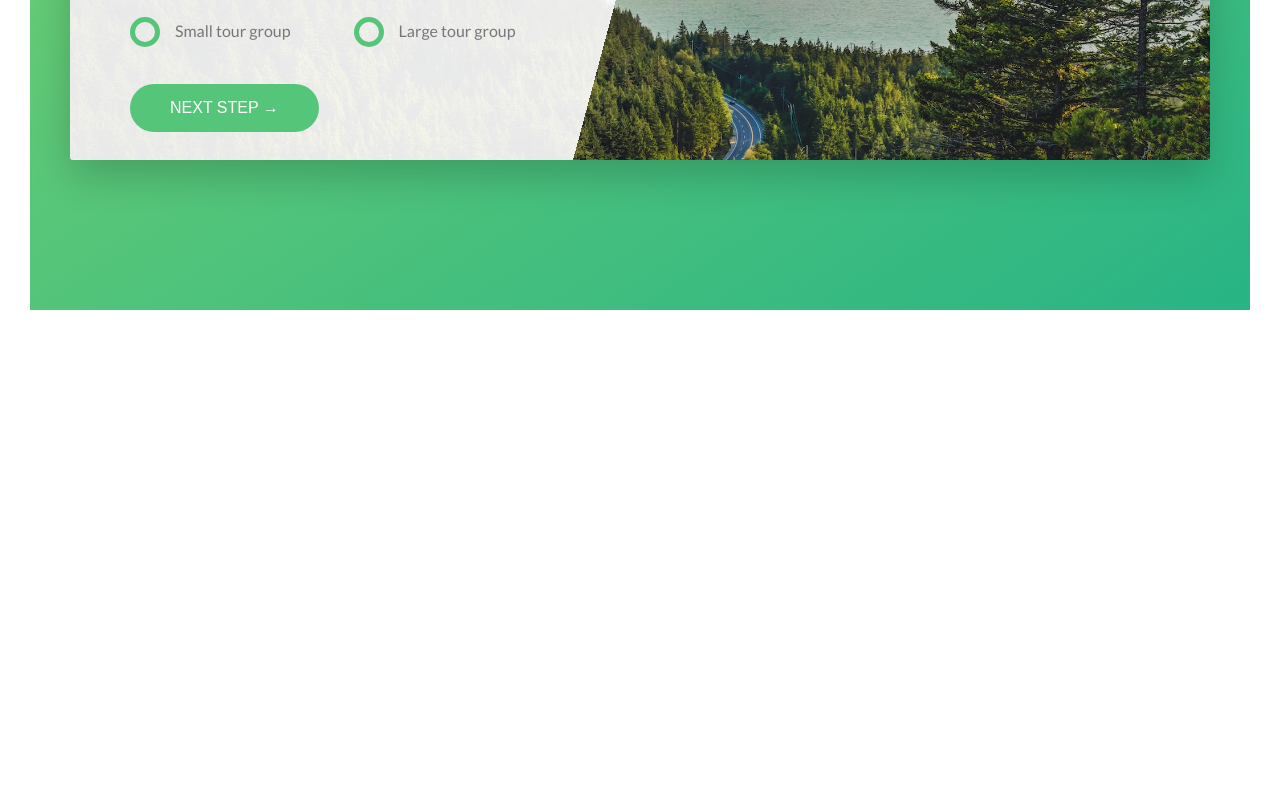
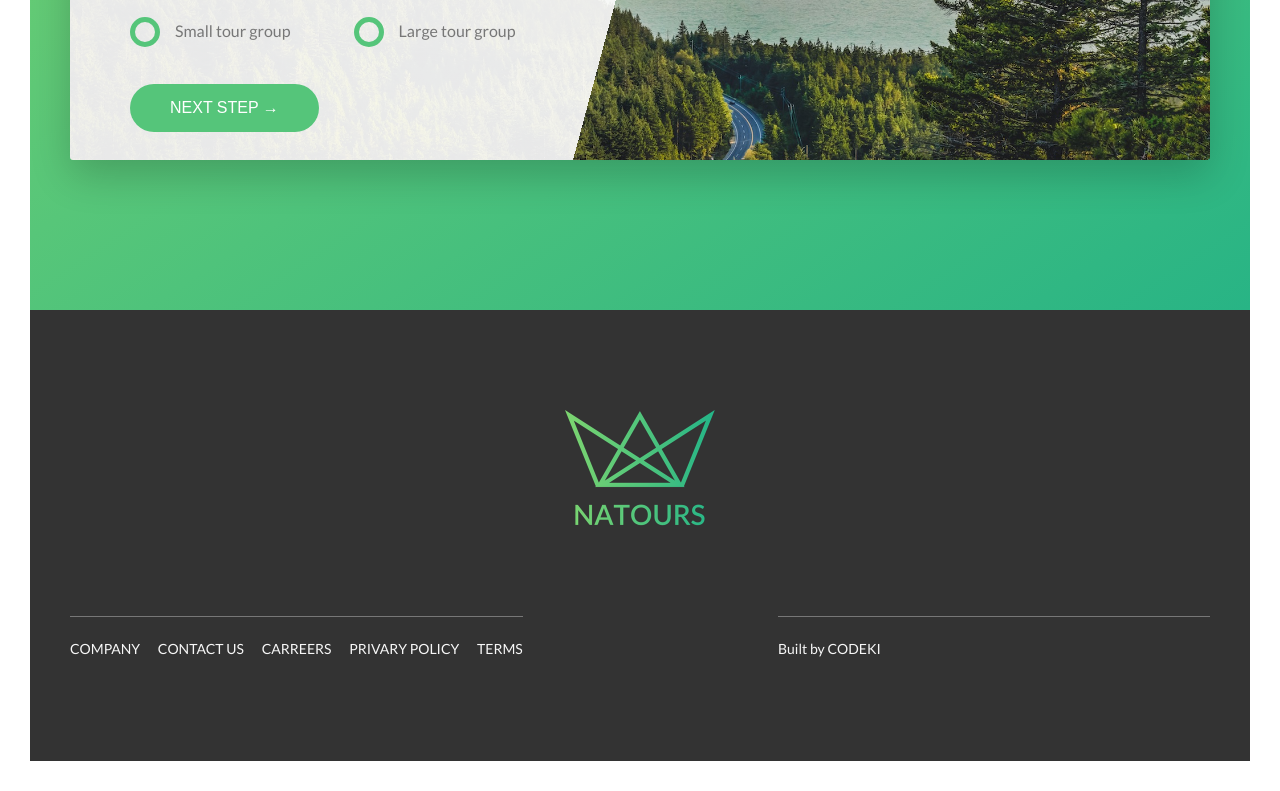
Before and after one commit to codedeki/Adventure-Tours-App-Front-End, a website: page docs/index.html in a window 1280 px wide. Shown: the part 5002-5793 px from the top of the page. Before the commit the page ends 5342 px from the top, so only its background shows below. Drawn offline with Linux system fonts and the light colour scheme.

Commit message:
built footer

```diff
--- a/docs/index.html
+++ b/docs/index.html
@@ -270,7 +270,7 @@
                     </div>
             </section>
 
-            <div class="section-book">
+            <section class="section-book">
                 <div class="row">
                     <div class="book">
                         <div class="book__form">
@@ -315,15 +315,35 @@
                                     <button class="btn btn--green">Next step &rarr;</button>
                                 </div>
                             </form>
-
                         </div>
                     </div>
+                </div>
+            </section>
+        </main>
 
-
+        <footer class="footer">
+            <div class="footer__logo-box">
+                <img src="img/logo-green-2x.png" alt="Full logo" class="footer__logo">
+            </div>
+            <div class="row">
+                <div class="col-1-of-2">
+                    <div class="footer__navigation">
+                        <ul class="footer__list">
+                            <li class="footer__item"><a href="#" class="footer__link">Company</a></li>
+                            <li class="footer__item"><a href="#" class="footer__link">Contact us</a></li>
+                            <li class="footer__item"><a href="#" class="footer__link">Carreers</a></li>
+                            <li class="footer__item"><a href="#" class="footer__link">Privary Policy</a></li>
+                            <li class="footer__item"><a href="#" class="footer__link">Terms</a></li>
+                        </ul>
+                    </div>
+                </div>
+                <div class="col-1-of-2">
+                    <p class="footer__copyright">
+                        Built by <a href="#" class="footer__link">Codeki</a>
+                    </p>
                 </div>
             </div>
-
-        </main>
+        </footer>
 
         <!-- <section class="grid-test">
 
--- a/docs/sass/abstracts/_variables.scss
+++ b/docs/sass/abstracts/_variables.scss
@@ -13,6 +13,7 @@ $color-grey-light-2: #eee;
 
 $color-grey-dark: #777;
 $color-grey-dark-2: #999;
+$color-grey-dark-3: #333;
 
 $color-white: #fff;
 $color-black: #000;
--- /dev/null
+++ b/docs/sass/layout/_footer.scss
@@ -0,0 +1,63 @@
+.footer {
+    background-color: $color-grey-dark-3;
+    padding: 10rem 0;
+    font-size: 1.4rem;
+    color: $color-grey-light-1;
+
+    &__logo-box {
+        text-align: center;
+        margin-bottom: 8rem;
+    }
+
+    &__logo {
+        width: 15rem;
+        height: auto;
+
+    }
+
+    &__navigation {
+        border-top: 1px solid $color-grey-dark;
+        padding-top: 2rem;
+        display: inline-block;
+
+    }
+
+    &__list {
+        list-style: none;
+    }
+
+    &__item {
+        display: inline-block;
+
+        &:not(:last-child) {
+            margin-right: 1.5rem;
+        }
+    }
+
+    &__link {
+
+        &:link,
+        &:visited {
+            color: $color-grey-light-1;
+            background-color: $color-grey-dark-3;
+            text-decoration: none;
+            text-transform: uppercase;
+            display: inline-block;
+            transition: all .2s;
+        }
+
+        &:hover,
+        &:active {
+            color: $color-primary;
+            box-shadow: 0 1rem 2rem rgba($color-black, .4);
+            transform: rotate(5deg) scale(1.3);
+        }
+    }
+
+    &__copyright {
+        border-top: 1px solid $color-grey-dark;
+        padding-top: 2rem;
+        width: 80%;
+        float: right;
+    }
+}
--- a/docs/sass/main.scss
+++ b/docs/sass/main.scss
@@ -16,6 +16,7 @@
 @import "components/form";
 @import "components/story";
 
+@import "layout/footer";
 @import "layout/grid";
 @import "layout/header";
 
```
Also changed, not shown: docs/css/style.css.
